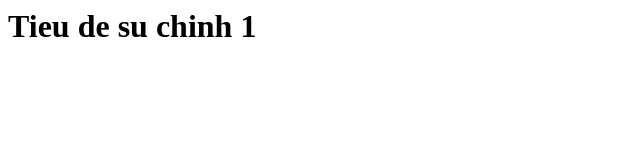
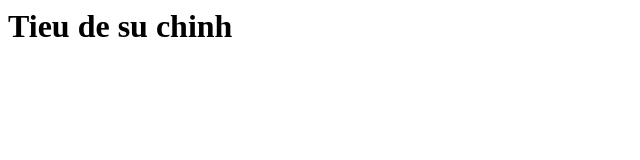
Before and after one commit to tuananhhust/learngit2, a plain HTML site: page index.html in a window 1280 px wide. Shown: the full height of the page, 0-640 px from the left. Drawn offline with Linux system fonts and the light colour scheme.

Commit message:
revert commit

```diff
--- a/index.html
+++ b/index.html
@@ -1 +1 @@
-<h1>Tieu de su chinh 1</h1>
+<h1>Tieu de su chinh</h1>
```
